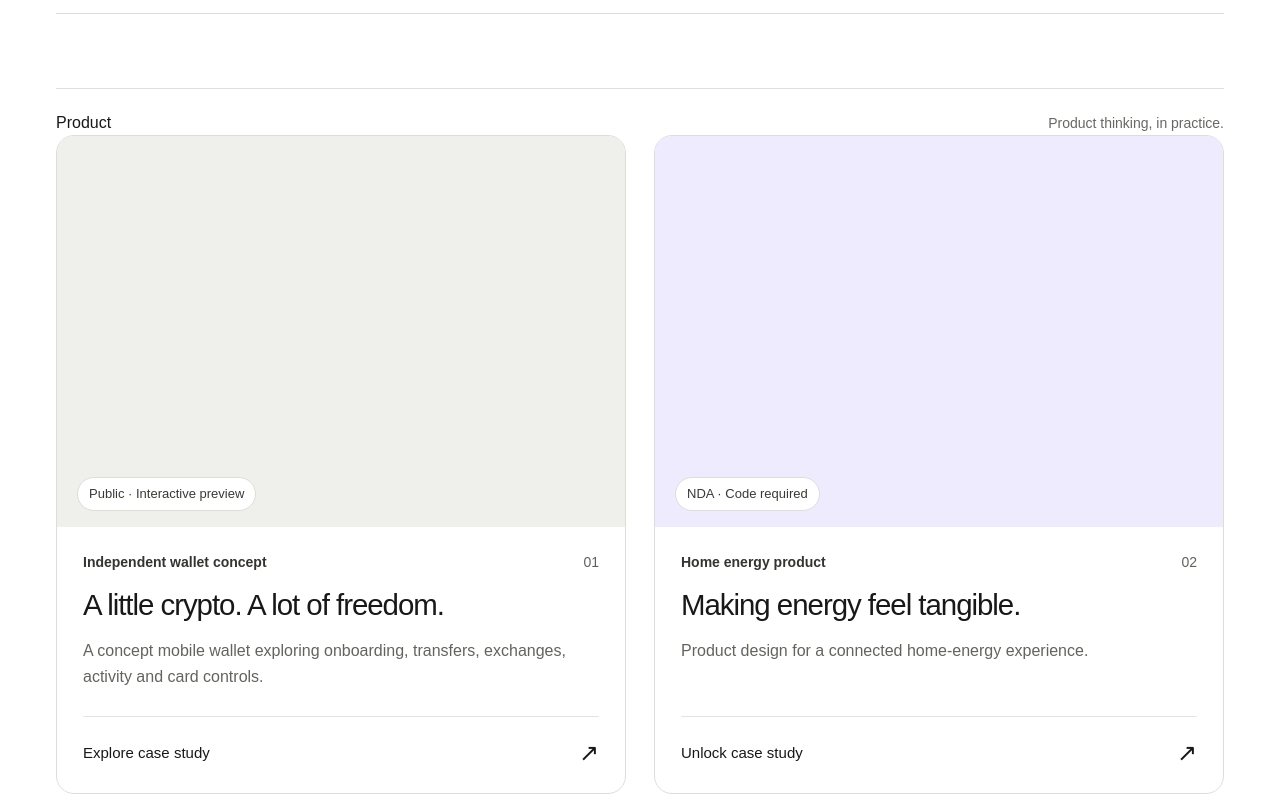
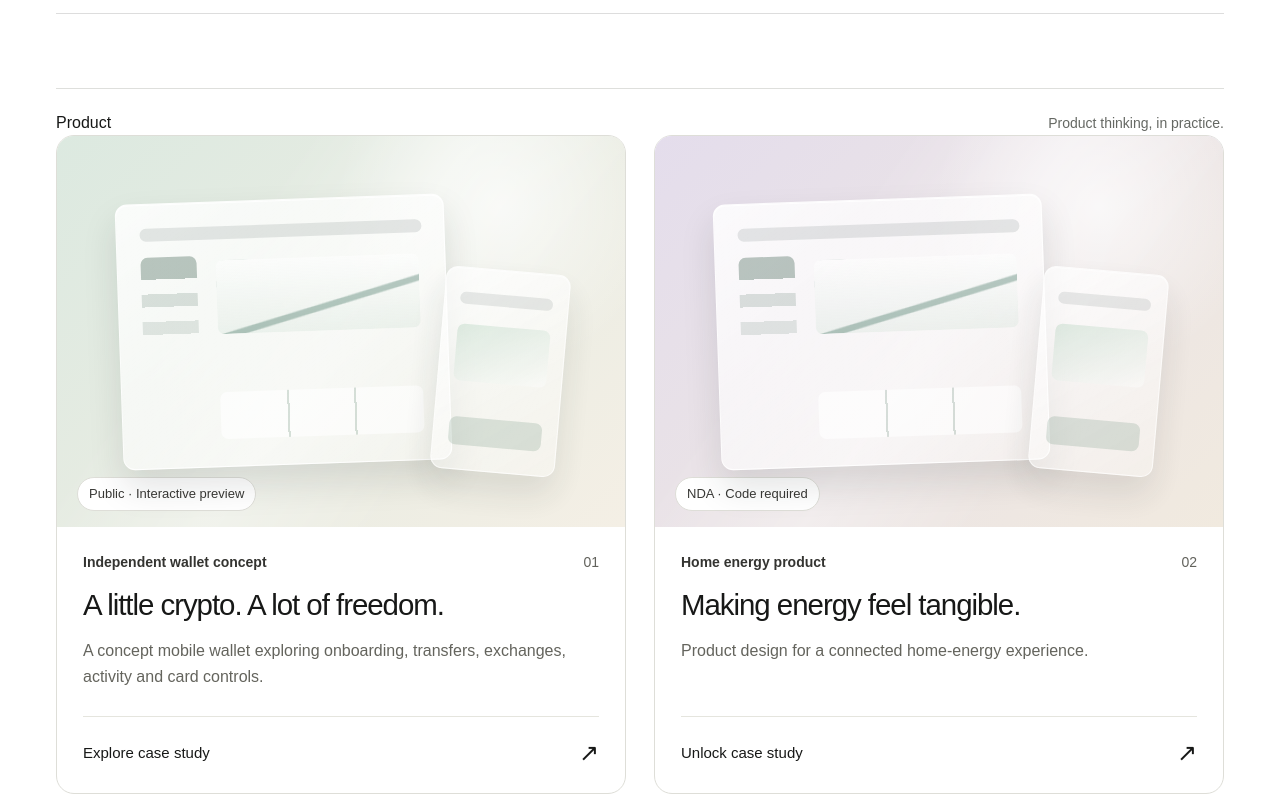
Before and after one commit to mariesanglante/marianna-portfolio, a Next.js app: page /cases in a window 1280 px wide. Shown: the part 580-1380 px from the top of the page. Built offline with nearby package versions, Linux system fonts and the light colour scheme.

Commit message:
Style abstract public archive cover art

```diff
--- a/app/cases/archive-cards.css
+++ b/app/cases/archive-cards.css
@@ -12,3 +12,20 @@
 .archive-card:hover .archive-cover-art>img{transform:translateY(-3px)}
 @media(max-width:700px){.archive-cover-art{inset:16px 16px 54px}.archive-preview-phones .archive-cover-art{gap:20px;inset:20px 20px 55px}}
 @media(prefers-reduced-motion:reduce){.archive-cover-art>img{transition:none}.archive-card:hover .archive-cover-art>img{transform:none}}
+
+
+/* Public archive cover art: abstract product-screen compositions, no source screenshots. */
+.archive-abstract-preview{position:absolute;inset:0 0 0;display:flex;align-items:center;justify-content:center;gap:10%;overflow:hidden;background:radial-gradient(circle at 78% 18%,#ffffffaa,transparent 30%),linear-gradient(135deg,var(--abstract-a,#dce9e0),var(--abstract-b,#f4efe5))}
+.archive-abstract-preview::after{content:"";position:absolute;inset:0;background:linear-gradient(125deg,transparent 30%,#ffffff55 50%,transparent 70%);mix-blend-mode:screen}
+.archive-abstract-panel{position:relative;z-index:1;display:block;width:58%;height:68%;border:1px solid #ffffffc7;border-radius:12px;background:linear-gradient(145deg,#ffffffd9,#ffffff5c);box-shadow:0 18px 34px #1c2b2520,inset 0 1px #ffffffdd;transform:rotate(-2deg);overflow:hidden}
+.archive-abstract-panel>span{position:absolute;display:block;border-radius:7px;background:#34594b2f}
+.archive-abstract-panel-main>span:nth-child(1){left:7%;right:7%;top:9%;height:5%;background:#1e302d1c}
+.archive-abstract-panel-main>span:nth-child(2){left:7%;top:20%;width:17%;bottom:10%;background:linear-gradient(#35594855 0 12%,transparent 12% 20%,#3559482b 20% 27%,transparent 27% 35%,#35594822 35% 42%,transparent 42% 100%)}
+.archive-abstract-panel-main>span:nth-child(3){left:30%;right:8%;top:22%;height:28%;background:linear-gradient(165deg,transparent 58%,#2d635055 59% 63%,transparent 64%),linear-gradient(180deg,#ffffff80,#d1e1d650)}
+.archive-abstract-panel-main>span:nth-child(4){left:30%;right:8%;bottom:10%;height:18%;background:linear-gradient(90deg,#ffffffa8 0 33%,#4b786233 33% 34%,#ffffff9c 34% 66%,#4b786233 66% 67%,#ffffff9c 67%)}
+.archive-abstract-panel-side{width:22%;height:52%;margin:14% 0 0 -12%;transform:rotate(5deg);opacity:.88}
+.archive-abstract-panel-side>span:nth-child(1){left:12%;right:12%;top:12%;height:6%;background:#1e302d1c}
+.archive-abstract-panel-side>span:nth-child(2){left:12%;right:12%;top:28%;height:28%;background:linear-gradient(160deg,#b6d4c077,#ffffff88)}
+.archive-abstract-panel-side>span:nth-child(3){left:12%;right:12%;bottom:12%;height:14%;background:#4b786233}
+.abstract-lumio-couples{--abstract-a:#dbe7f6;--abstract-b:#f5efe5}.abstract-semaverse{--abstract-a:#dce6d1;--abstract-b:#f2eee2}.abstract-oasive{--abstract-a:#d4e6e3;--abstract-b:#f3eee2}.abstract-simcare{--abstract-a:#eadbe8;--abstract-b:#f4eee5}.abstract-coinflix{--abstract-a:#e3d9ed;--abstract-b:#f5e9de}.abstract-causal-labs{--abstract-a:#d8e7df;--abstract-b:#e9eee2}.abstract-ascy{--abstract-a:#dfe3f0;--abstract-b:#f5eee6}.abstract-rainforest{--abstract-a:#e4ddec;--abstract-b:#f1eadf}
+@media(max-width:700px){.archive-abstract-panel{width:60%;height:66%}.archive-abstract-panel-side{width:23%;height:50%}}
```
